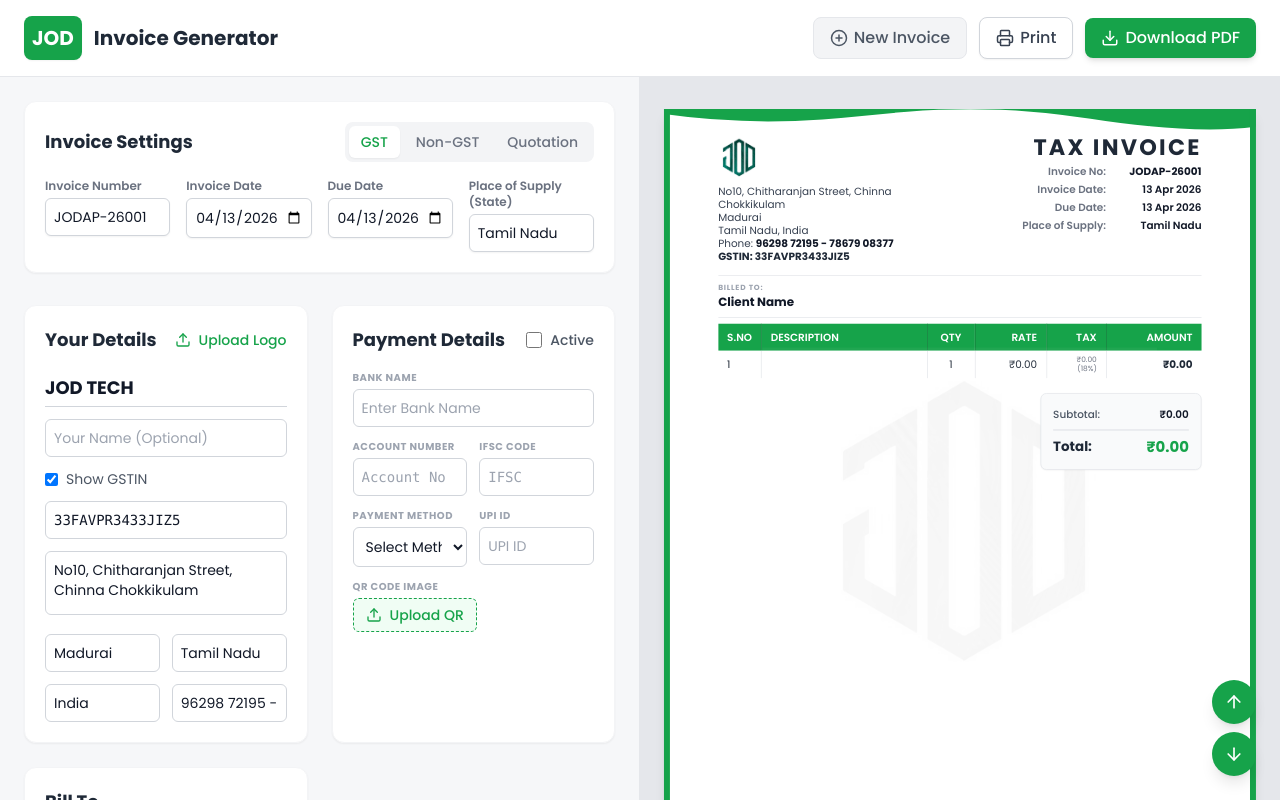
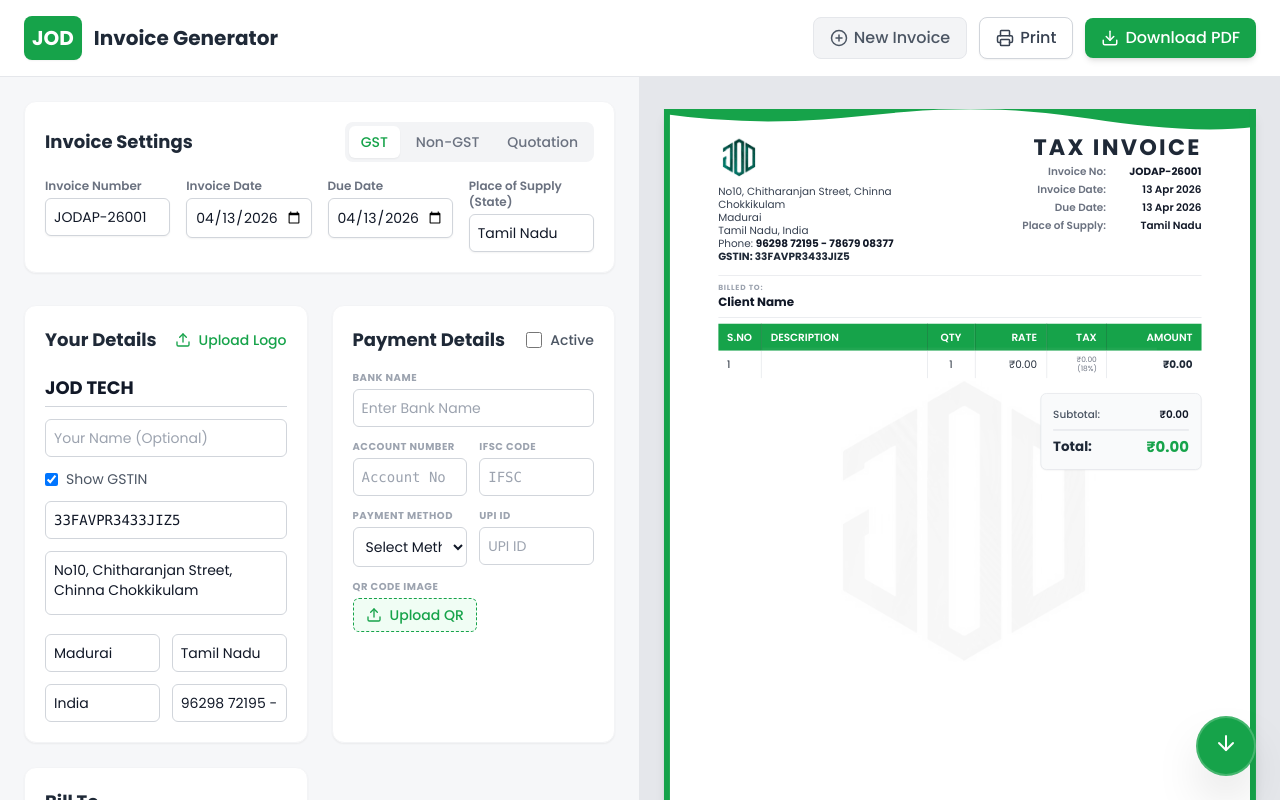
Before and after one commit to divi1127/invoice, a React (Vite) app: page / in a window 1280 px wide. Built offline with nearby package versions, Linux system fonts and the light colour scheme.

Commit message:
first commit

```diff
--- a/src/App.jsx
+++ b/src/App.jsx
@@ -29,6 +29,7 @@ function App() {
   const [quotationNote, setQuotationNote] = useLocalStorage('quotationNote', '');
   const [mobileTab, setMobileTab] = useState('form'); // 'form' | 'preview'
   const [previewScale, setPreviewScale] = useState(1);
+  const [isAtBottom, setIsAtBottom] = useState(false);
   const previewContainerRef = useRef(null);
   const previewRef = useRef(null);
   const formScrollRef = useRef(null);
@@ -65,6 +66,24 @@ function App() {
     const ro = new ResizeObserver(updateScale);
     if (previewContainerRef.current) ro.observe(previewContainerRef.current);
     return () => ro.disconnect();
+  }, [mobileTab]);
+
+  // Track scroll position to toggle arrow direction
+  useEffect(() => {
+    const handleScroll = () => {
+      const el = formScrollRef.current;
+      if (!el) return;
+
+      // Determine if we are further down than halfway
+      const isPastHalfway = el.scrollTop > (el.scrollHeight - el.clientHeight) / 2;
+      setIsAtBottom(isPastHalfway);
+    };
+
+    const el = formScrollRef.current;
+    if (el) {
+      el.addEventListener('scroll', handleScroll);
+      return () => el.removeEventListener('scroll', handleScroll);
+    }
   }, [mobileTab]);
 
   const state = {
@@ -225,21 +244,18 @@ function App() {
         </div>
       </main>
 
-      {/* Floating Scroll Buttons */}
-      <div className="fixed bottom-6 right-6 flex flex-col gap-2 z-50 print:hidden">
+      {/* Dynamic Floating Scroll Button */}
+      <div className="fixed bottom-6 right-6 z-50 print:hidden">
         <button
-          onClick={scrollToTop}
-          className="p-3 bg-primary text-white rounded-full shadow-lg hover:bg-green-700 focus:outline-none transition-transform hover:scale-105 active:scale-95"
-          title="Scroll to Top"
+          onClick={isAtBottom ? scrollToTop : scrollToBottom}
+          className="p-4 bg-primary text-white rounded-full shadow-2xl hover:bg-green-700 focus:outline-none transition-all duration-300 hover:scale-110 active:scale-90 flex items-center justify-center border-2 border-white/20"
+          title={isAtBottom ? "Scroll to Top" : "Scroll to Bottom"}
         >
-          <ArrowUp size={20} />
-        </button>
-        <button
-          onClick={scrollToBottom}
-          className="p-3 bg-primary text-white rounded-full shadow-lg hover:bg-green-700 focus:outline-none transition-transform hover:scale-105 active:scale-95"
-          title="Scroll to Bottom"
-        >
-          <ArrowDown size={20} />
+          {isAtBottom ? (
+            <ArrowUp size={24} className="animate-bounce-slow" />
+          ) : (
+            <ArrowDown size={24} className="animate-bounce-slow" />
+          )}
         </button>
       </div>
 
--- a/src/index.css
+++ b/src/index.css
@@ -47,3 +47,37 @@
   page-break-inside: avoid !important;
   break-inside: avoid !important;
 }
+
+/* Custom Animations */
+@keyframes bounce-slow {
+  0%, 100% {
+    transform: translateY(-15%);
+    animation-timing-function: cubic-bezier(0.8, 0, 1, 1);
+  }
+  50% {
+    transform: translateY(0);
+    animation-timing-function: cubic-bezier(0, 0, 0.2, 1);
+  }
+}
+
+.animate-bounce-slow {
+  animation: bounce-slow 2s infinite;
+}
+
+/* Smooth Scrollbar for Premium Feel */
+::-webkit-scrollbar {
+  width: 8px;
+}
+
+::-webkit-scrollbar-track {
+  background: #f1f1f1;
+}
+
+::-webkit-scrollbar-thumb {
+  background: #ccc;
+  border-radius: 10px;
+}
+
+::-webkit-scrollbar-thumb:hover {
+  background: #15803d; /* primary color */
+}
```
Also changed, not shown: 1 other file (tests, documents, lock files or other folders).
